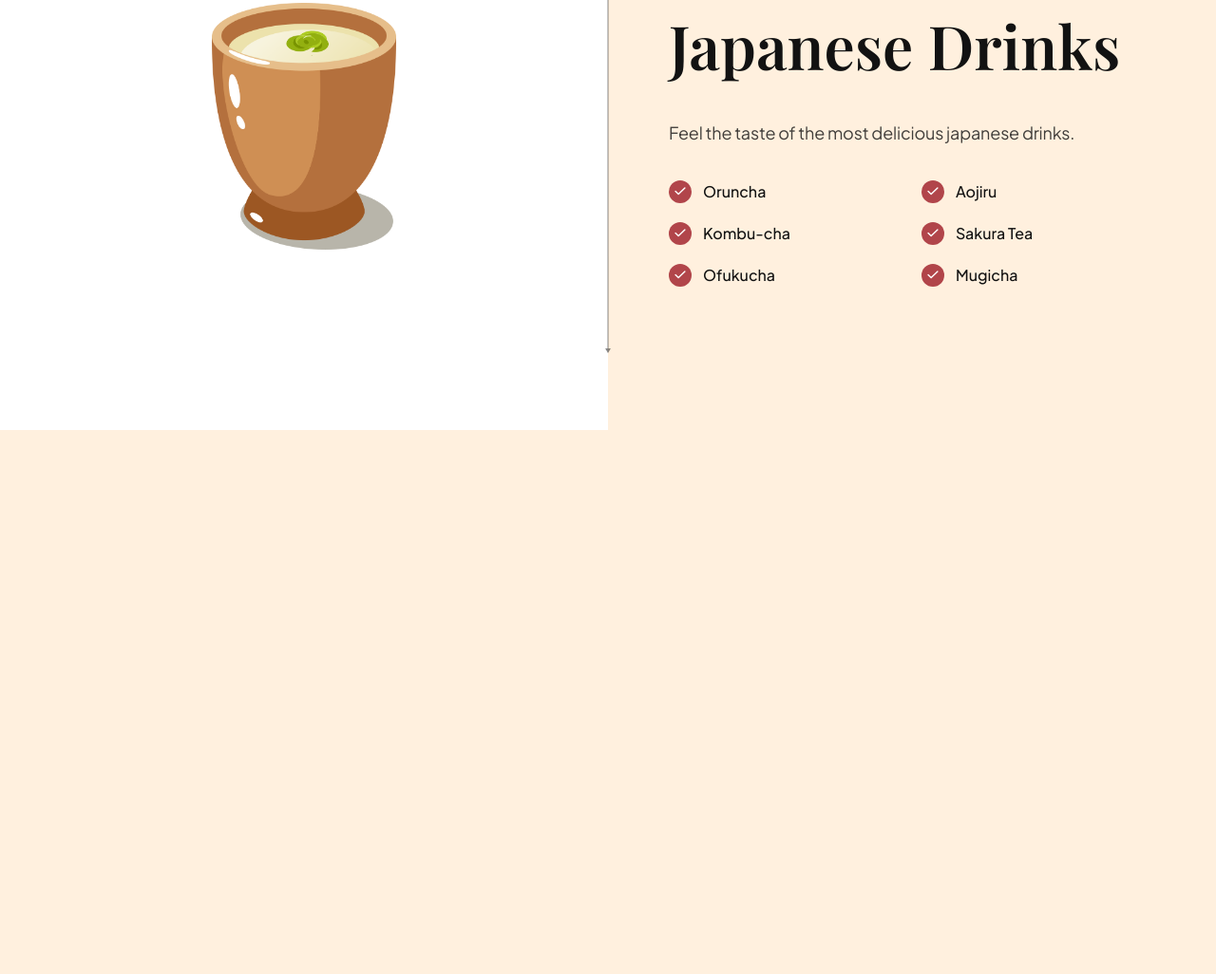
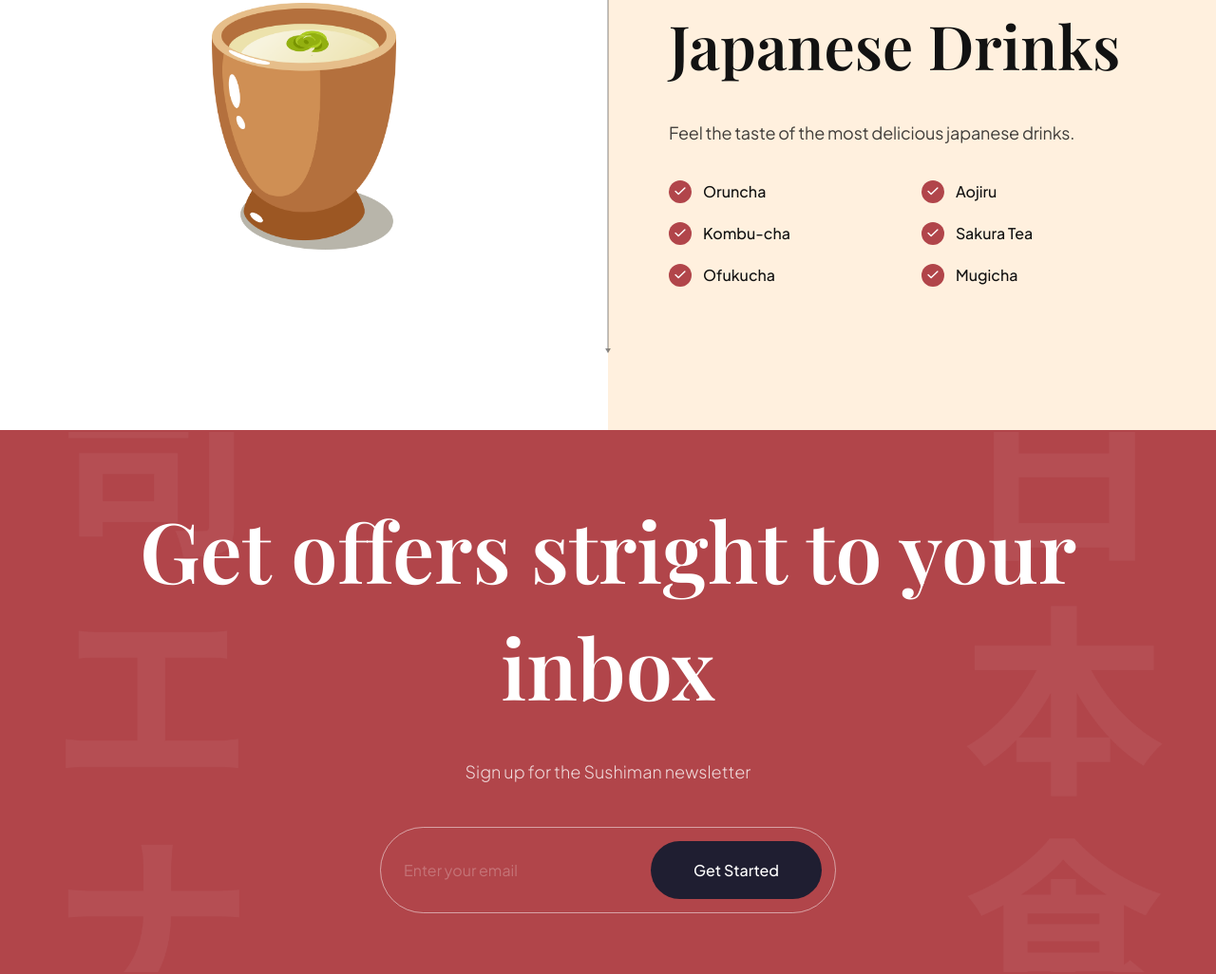
Before and after one commit to MohamedAfeef/sushi, a website built with Vite: page index.html in a window 1280 px wide. Shown: the part 3239-4265 px from the top of the page at 95% size. Before the commit the page ends 3692 px from the top, so only its background shows below. Built offline with nearby package versions, Linux system fonts and the light colour scheme.

Commit message:
Added subscription services

```diff
--- a/css/sections/subscribe.css
+++ b/css/sections/subscribe.css
@@ -0,0 +1,70 @@
+.subscription {
+    padding: 64px;
+    background-color: var(--primary-color);
+    background-image: url(../../assets/subscribe_bg.png);
+    background-position: center;
+    background-repeat: no-repeat;
+    background-size: contain;
+    flex-direction: column;
+    overflow: hidden;
+}
+
+.subscription h2 {
+    font-size: 5.5rem;
+    font-family: var(--playfair-display);
+    font-weight: 600;
+    line-height: 123px;
+    color: #fff;
+    text-align: center;
+}
+
+.subscription p {
+    font-size: 1.125rem;
+    font-family: var(--plus-jakarta-sans);
+    font-weight: 300;
+    line-height: 36px;
+    margin-top: 32px;
+    color: rgba(255, 255, 255, 0.8);
+}
+
+.subscription__form {
+    min-width: 480px;
+    margin-top: 40px;
+    padding: 14px 14px 14px 24px;
+    display: flex;
+    gap: 10;
+    border: 1px solid rgba(255, 255, 255, 0.5);
+    border-radius: 46px;
+}
+
+.subscription__form input {
+    flex: 1;
+    font-size: 1rem;
+    font-weight: 400;
+    font-family: var(--plus-jakarta-sans);
+    color: #fff;
+    opacity: 0.5;
+    background: transparent;
+    border: none;
+    outline: none;
+}
+
+.subscription__form input::placeholder {
+    color: #fff;
+    opacity: 0.5;
+}
+
+.subscription__form button {
+    padding: 20px;
+    min-width: 180px;
+    font-size: 1rem;
+    font-weight: 500;
+    font-family: var(--plus-jakarta-sans);
+    color: #fff;
+    text-align: center;
+    background: var(--black-400);
+    border-radius: 46px;
+    border: none;
+    outline: none;
+    cursor: pointer;
+}
--- a/index.html
+++ b/index.html
@@ -378,6 +378,24 @@
 
   </section>
 
+  <section class="subscription flex-center" id="Services">
+    <h2 data-aos="flip-down">
+      Get offers stright to your inbox
+    </h2>
+
+    <p data-aos="fade-up">
+      Sign up for the Sushiman newsletter
+    </p>
+
+    <div class="subscription__form" data-aos="fade-up">
+      <input type="text" placeholder="Enter your email">
+      <button>
+        Get Started
+      </button>
+    </div>
+
+  </section>
+
   <script type="module" src="./js/script.js"></script>
 </body>
 </html>
```
